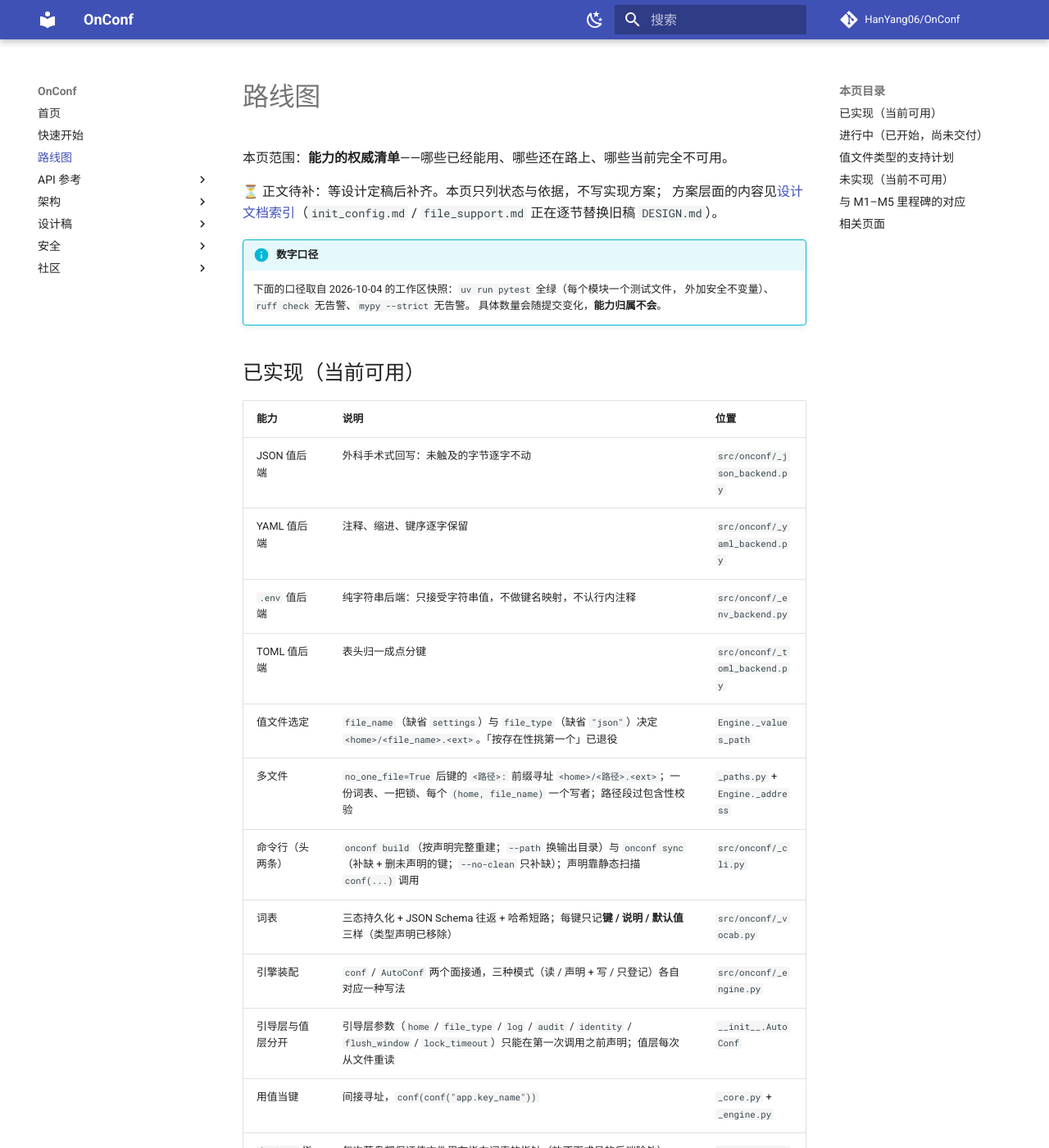
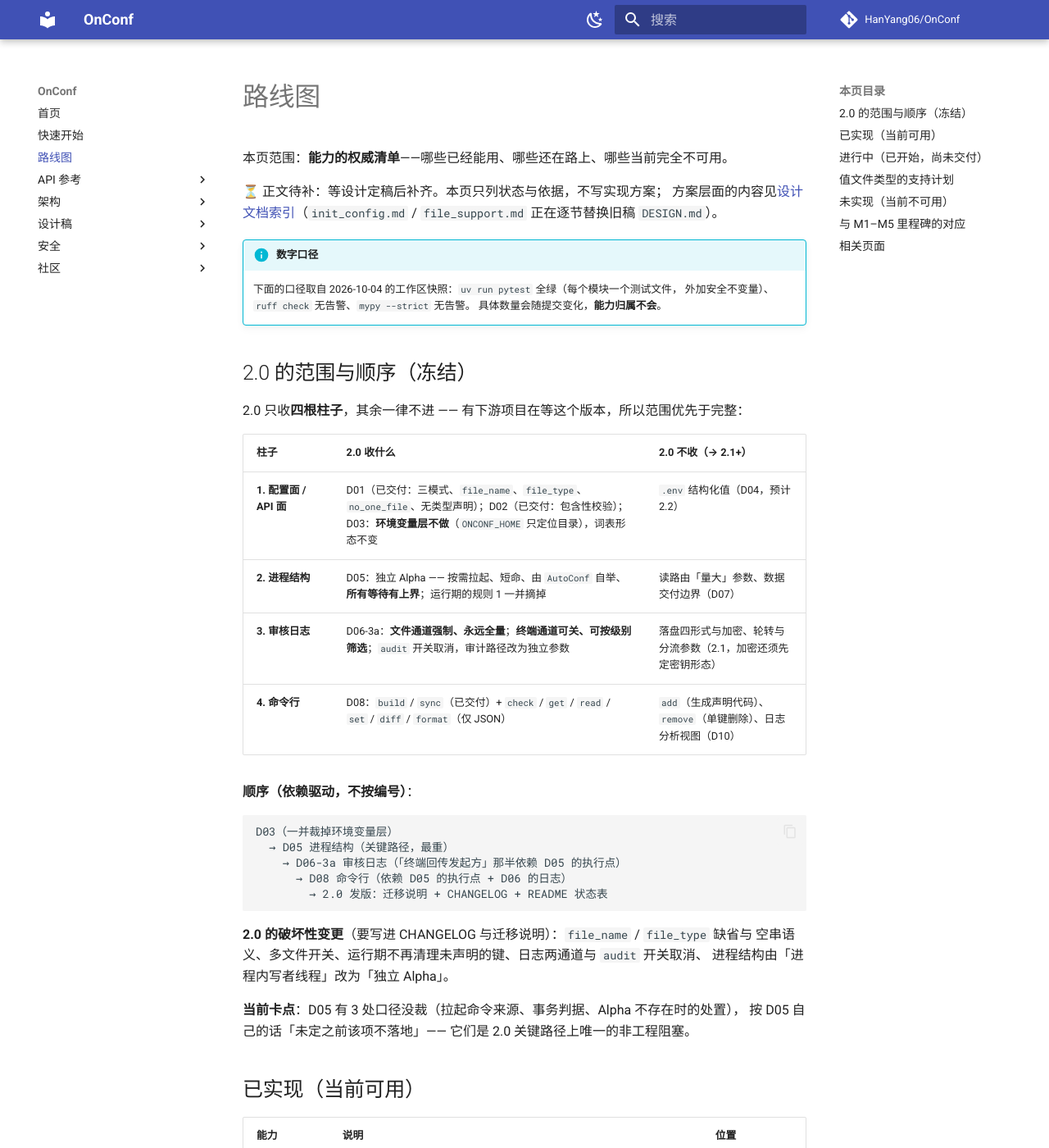
Before and after one commit to HanYang06/OnConf, an MkDocs documentation site: the page built from docs/roadmap.md, in a window 1280 px wide and 1400 px high. Shown: the whole window at 82% size. Built offline with MkDocs 1.6.1 and Material for MkDocs 9.7.7, drawn with Linux system fonts in a browser that asks for light colours; comment, search, counter and statistics services are not loaded; some of the changed text lies outside the part shown.

Commit message:
docs(roadmap): 冻结 2.0 的范围与顺序
下游项目在等 2.0，所以把范围写死：只收四根柱子（配置/API 面、进程结构、审核日志、
命令行），逐柱列出「收什么 / 不收什么（→2.1+）」，并给出依赖驱动的顺序
（D03 → D05 → D06-3a → D08 → 发版）。同时把「未实现」表的批次列与之对齐：
check/get/read/set/diff/format(JSON) 与日志两通道、规则 1 摘除进 2.0；
落盘四形式与加密、add/remove、日志分析视图留 2.1+。

并写明当前唯一的非工程卡点：D05 的 3 处口径未裁（拉起命令来源、事务判据、
Alpha 不存在时的处置），按 D05 自己的话「未定之前该项不落地」。

````diff
--- a/docs/roadmap.md
+++ b/docs/roadmap.md
@@ -11,6 +11,34 @@
     下面的口径取自 2026-10-04 的工作区快照：`uv run pytest` 全绿（每个模块一个测试文件，
     外加安全不变量）、`ruff check` 无告警、`mypy --strict` 无告警。
     具体数量会随提交变化，**能力归属不会**。
+
+## 2.0 的范围与顺序（冻结）
+
+2.0 只收**四根柱子**，其余一律不进 —— 有下游项目在等这个版本，所以范围优先于完整：
+
+| 柱子 | 2.0 收什么 | 2.0 **不收**（→ 2.1+） |
+|---|---|---|
+| **1. 配置面 / API 面** | D01（已交付：三模式、`file_name`、`file_type`、`no_one_file`、无类型声明）；D02（已交付：包含性校验）；D03：**环境变量层不做**（`ONCONF_HOME` 只定位目录），词表形态不变 | `.env` 结构化值（D04，预计 2.2） |
+| **2. 进程结构** | D05：独立 Alpha —— 按需拉起、短命、由 `AutoConf` 自举、**所有等待有上界**；运行期的规则 1 一并摘掉 | 读路由「量大」参数、数据交付边界（D07） |
+| **3. 审核日志** | D06-3a：**文件通道强制、永远全量**；**终端通道可关、可按级别筛选**；`audit` 开关取消，审计路径改为独立参数 | 落盘四形式与加密、轮转与分流参数（2.1，加密还须先定密钥形态） |
+| **4. 命令行** | D08：`build` / `sync`（已交付）+ `check` / `get` / `read` / `set` / `diff` / `format`（仅 JSON） | `add`（生成声明代码）、`remove`（单键删除）、日志分析视图（D10） |
+
+**顺序（依赖驱动，不按编号）**：
+
+```text
+D03（一并裁掉环境变量层）
+  → D05 进程结构（关键路径，最重）
+    → D06-3a 审核日志（「终端回传发起方」那半依赖 D05 的执行点）
+      → D08 命令行（依赖 D05 的执行点 + D06 的日志）
+        → 2.0 发版：迁移说明 + CHANGELOG + README 状态表
+```
+
+**2.0 的破坏性变更**（要写进 CHANGELOG 与迁移说明）：`file_name` / `file_type` 缺省与
+空串语义、多文件开关、运行期不再清理未声明的键、日志两通道与 `audit` 开关取消、
+进程结构由「进程内写者线程」改为「独立 Alpha」。
+
+**当前卡点**：D05 有 3 处口径没裁（拉起命令来源、事务判据、Alpha 不存在时的处置），
+按 D05 自己的话「未定之前该项不落地」—— 它们是 2.0 关键路径上唯一的非工程阻塞。
 
 ## 已实现（当前可用）
 
@@ -72,9 +100,10 @@
 | 运行期的规则 1（清理未知键） | **下一批** | ISSUE-035：移出运行期、交给 `onconf sync`（已交付），运行期那条尚未摘掉。写者的声明集不是持久状态，写者一换人基准就重置（§32.4） |
 | 落盘形式（明文 / 纯二进制 / 二进制加密 / 明文加密）、加密参数（算法 + 密钥）与轮转三组参数 | **未来** | D06 / D07（ISSUE-039 / 041 / 043）。现状 `AUDIT_MAX_BYTES` 与按大小轮转都写死。**加密还需先定密钥与算法形态**（不引新依赖 + sink 只收参数这两个前提下的落点） |
 | `.env` 的 `dict` / `list` 值（`env_file_dict` / `env_file_list` 两个开关，编解码与解不回回落字符串） | **未来（预计 2.2）** | D04 / ISSUE-002 §5 / ISSUE-028 / 026 |
-| 逐键覆盖已存在的值（`onconf set`） | **未来** | D08。现状：`sync` 只补缺、不覆盖；要改既存值用 `build` 的整篇重建（先备份或用 `--path`） |
-| 其余六条命令（`check` / `format` / `diff` / `read` / `get` / `add`） | **未来（M5）** | D08 / D09 / D10（`build` / `sync` 已交付；`set` 单列在上一行） |
-| `check` 按「声明处字面量」出 warning | **未来** | ISSUE-051 / ISSUE-053；同见[初始化配置](design/init_config.md) §8 |
+| 逐键覆盖已存在的值（`onconf set`） | **下一批（2.0）** | D08。现状：`sync` 只补缺、不覆盖；要改既存值用 `build` 的整篇重建（先备份或用 `--path`） |
+| `check` / `get` / `read` / `diff` / `format`（仅 JSON） | **下一批（2.0）** | D08 / D09 / D10 |
+| `add`（生成声明代码）、`remove`（单键删除）、日志分析视图 | **未来** | D09 / D10（`add` 要定「已存在时怎么办」，`remove` 见 ISSUE-047） |
+| `check` 按「声明处字面量」出 warning | **下一批（2.0）** | ISSUE-051 / ISSUE-053；同见[初始化配置](design/init_config.md) §8 |
 | 前缀分片锁 | **未来** | 当前是每个配置目录一把锁 |
 | 按格式导出词表（当前只产出 JSON Schema 一份） | **未来** | — |
 | 把系统环境变量当作配置**来源**（`ONCONF_HOME` 只用来定位配置目录） | **未来** | — |
````
